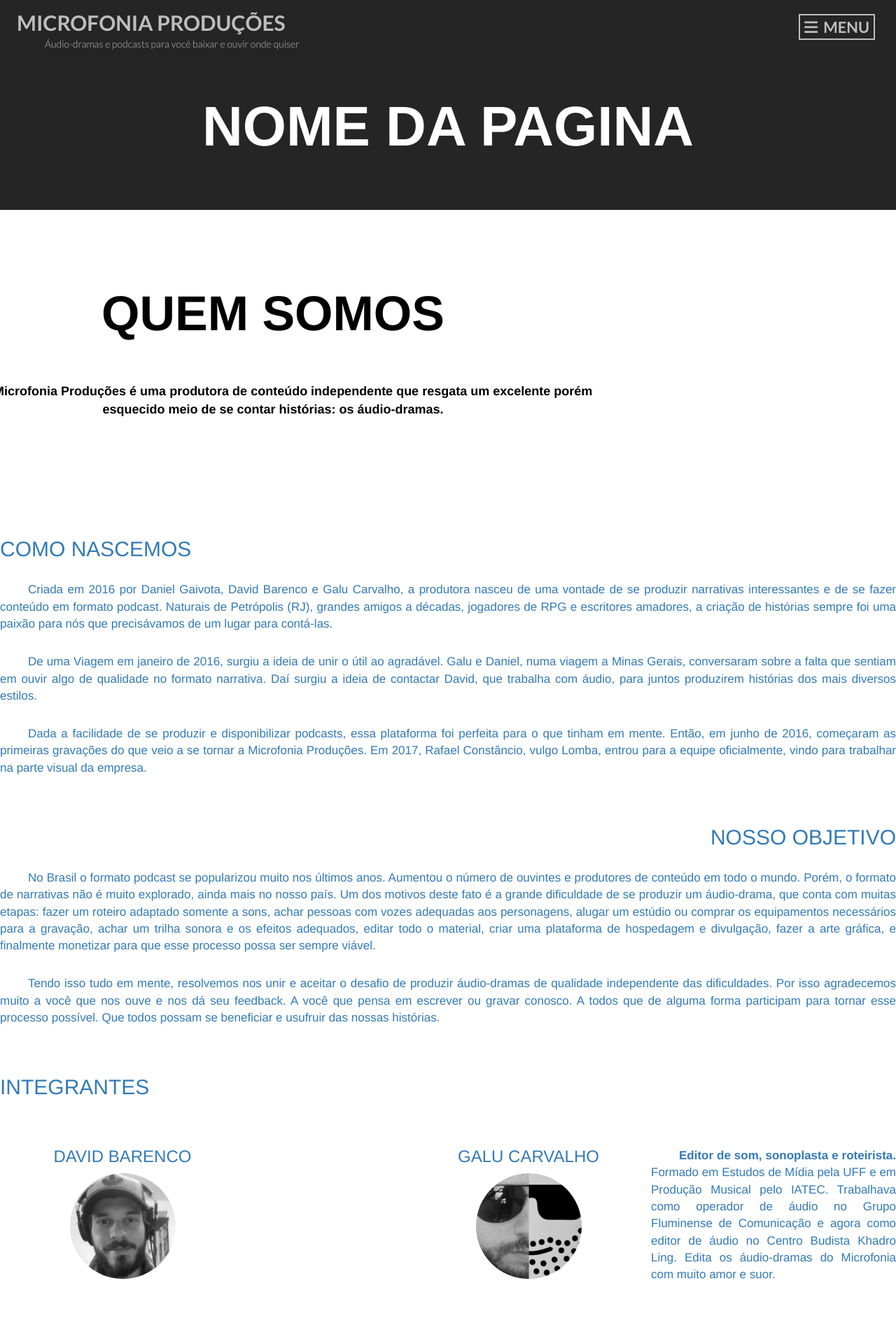
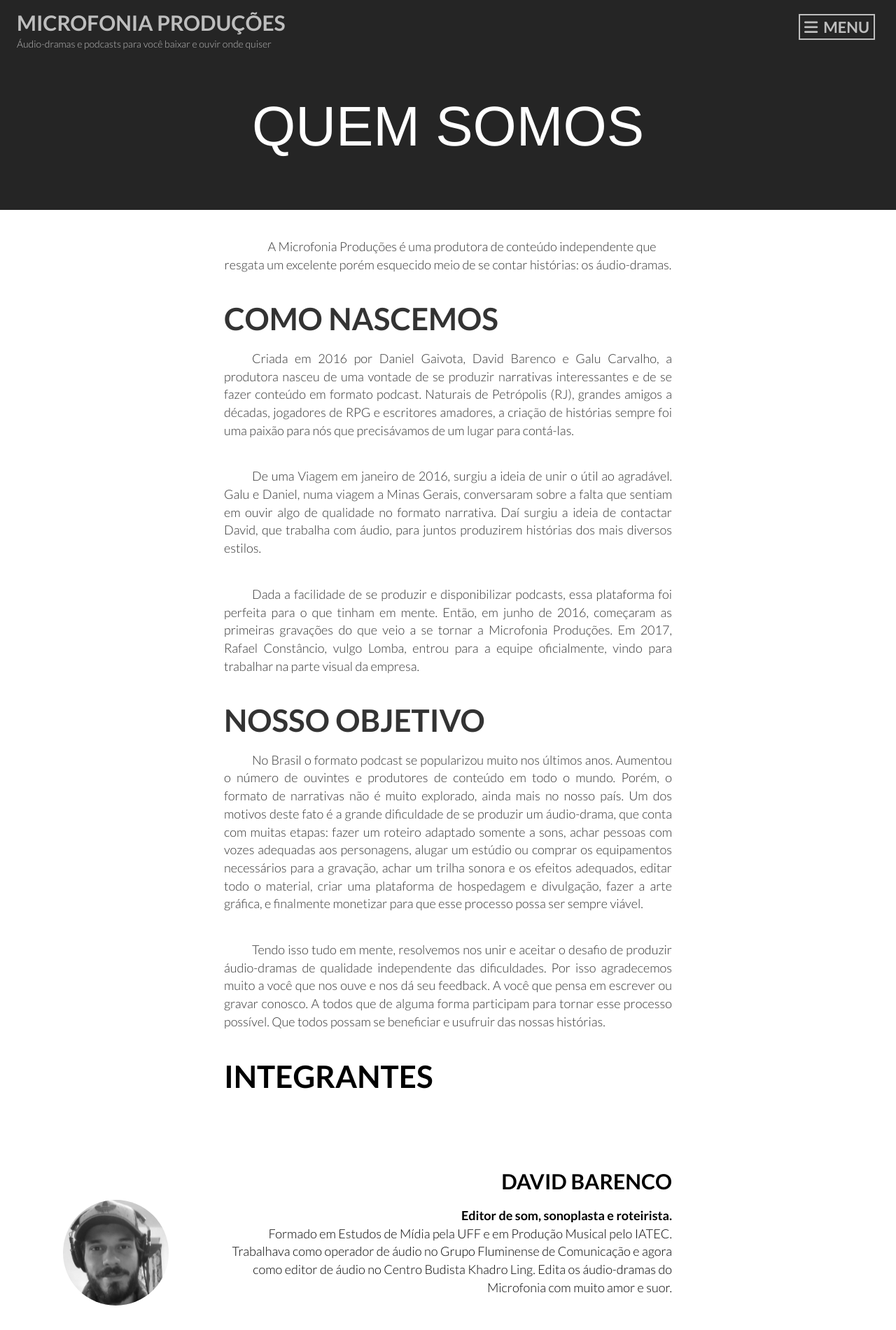
Before and after one commit to Microfonia/website, a Django app: page /quemsomos in a window 1280 px wide. Shown: the top 1901 px of the page at 70% size. Run offline with Django 3.2, Linux system fonts and the light colour scheme; some libraries are stand-ins or nearby versions.

Commit message:
new layout for the aboutus page

```diff
--- a/microfonia/static/microfonia/aboutus.css
+++ b/microfonia/static/microfonia/aboutus.css
@@ -1,41 +1,66 @@
-p {
-	padding-top: 20px;
-	text-align: justify;
+.aboutus {
+	width: 640px;
+	display: block;
+	margin: 0 auto;
+	margin-top: 40px;
+	margin-bottom: 100px;
+}
+
+
+.heading-font {
+	font-family: 'Lato', sans-serif;
+	font-weight: 700;
+	font-size: 44px;
+}
+
+.text-block p {
+	margin-bottom: 40px;
 	text-indent: 40px;
-	font-size: 17px;
+	font-size: 18px;
 }
-h1{
-	font-size: 70px;
-	font-weight: bold;
+
+.text-block h1{
 	margin-bottom: 40px;
 }
 
-h2{
-	padding-top: 50px;
+.text-block h2{
+	margin: 20px 0;
 }
 
 
-.right {
-	text-align: right;
+.about-subtitle {
+	text-align: center;
 }
 
 .char {
-	position: relative;
-	text-align: center;
+	margin-top: 20px;
 }
 #members {
 	position: relative;
-	height: 1150px;
 }
 
-.primeira {
-	width: 350px;
-	height: 200px;
-	float: left;
-	position: relative;
-	margin-top: 40px;
-	margin-bottom: 40px;
+.member {
+	display: inline-block;
+	padding-top:80px;
+}
 
+.member-font{
+	font-family: 'Lato', sans-serif;
+	font-weight: 700;
+	font-size: 30px;
+
+}
+
+.portrait-left {
+	position: absolute;
+    display: inherit;
+    left: -230;
+}
+
+.portrait-right {
+	position: absolute;
+    display: inherit;
+    right: -230;
 }
 
 .segunda {
@@ -47,3 +72,7 @@ h2{
 	margin-bottom: 40px;
 
 }
+
+.member p {
+	text-indent: 0;
+}
--- a/microfonia/static/microfonia/template.css
+++ b/microfonia/static/microfonia/template.css
@@ -84,6 +84,12 @@ body {
 	font-size: 14px;
 }
 
+.text-font {
+	font-family: 'Lato', sans-serif;
+	font-weight: 200;
+	font-size: 14px;
+}
+
 .home-title{
 	text-align: left;
 	padding-top: 16px;
@@ -112,6 +118,7 @@ body {
 .pagetitle-font{
 	font-size: 80px;
 }
+
 .nav ul{
 	margin-top: 45px;
 	margin-right: 200px;
@@ -135,6 +142,18 @@ body {
 
 .aligncenter {
 	text-align: center;
+}
+
+.alignleft{
+	text-align: left;
+}
+
+.alignright{
+	text-align: right;
+}
+
+.justify{
+	text-align: justify;
 }
 
 .grey-background {
@@ -173,13 +192,6 @@ body {
 	margin-top: 0;
 	font-size: 20px;
 }
-
-
-.text-font {
-	font-family: 'Raleway';
-	font-weight: normal;
-}
-
 
 .divisory-line {
 	width: 100%;
@@ -237,6 +249,10 @@ a{
 	color: #FFF;
 }
 
+.black-text {
+	color: #000;
+}
+
 .footer .nav {
 	min-width: 300px;
 }
--- a/microfonia/templates/aboutus.html
+++ b/microfonia/templates/aboutus.html
@@ -5,80 +5,91 @@
 
 {% block css %}<link rel="stylesheet" href="{% static 'microfonia/aboutus.css' %}" type="text/css" charset="utf-8"> {% endblock css%}
 
+{% block headertitle %}QUEM SOMOS{% endblock headertitle %}
+
 {% block conteudo %}
 
-<div id="first-element">
-<h1>QUEM SOMOS</h1>
-
-<p><strong>A Microfonia Produções é uma produtora de conteúdo independente que resgata um excelente porém esquecido meio de se contar histórias: os áudio-dramas.</strong></p>
+<div class="aboutus">
+	<div class="text-block black-textt justify">
+		<p class="text-size text-font about-subtitle">A Microfonia Produções é uma produtora de conteúdo independente que resgata um excelente porém esquecido meio de se contar histórias: os áudio-dramas.</p>
 	</div>
 
-<h2>COMO NASCEMOS</h2>
-<p>Criada em 2016 por Daniel Gaivota, David Barenco e Galu Carvalho, a produtora nasceu de uma vontade de se produzir narrativas interessantes e de se fazer conteúdo em formato podcast. Naturais de Petrópolis (RJ), grandes amigos a décadas, jogadores de RPG e escritores amadores, a criação de histórias sempre foi uma paixão para nós que precisávamos de um lugar para contá-las.</p>
-<p>De uma Viagem em janeiro de 2016, surgiu a ideia de unir o útil ao agradável. Galu e Daniel, numa viagem a Minas Gerais, conversaram sobre a falta que sentiam em ouvir algo de qualidade no formato narrativa. Daí surgiu a ideia de contactar David, que trabalha com áudio, para juntos produzirem histórias dos mais diversos estilos.</p>
-<p>Dada a facilidade de se produzir e disponibilizar podcasts, essa plataforma foi perfeita para o que tinham em mente. Então, em junho de 2016, começaram as primeiras gravações do que veio a se tornar a Microfonia Produções. Em 2017, Rafael Constâncio, vulgo Lomba, entrou para a equipe oficialmente, vindo para trabalhar na parte visual da empresa.</p>
+	<div class="text-block black-textt justify">
+		<h2 class="heading-font">COMO NASCEMOS </h2>
+		<p class="text-size text-font">Criada em 2016 por Daniel Gaivota, David Barenco e Galu Carvalho, a produtora nasceu de uma vontade de se produzir narrativas interessantes e de se fazer conteúdo em formato podcast. Naturais de Petrópolis (RJ), grandes amigos a décadas, jogadores de RPG e escritores amadores, a criação de histórias sempre foi uma paixão para nós que precisávamos de um lugar para contá-las.</p>
+		<p class="text-size text-font">De uma Viagem em janeiro de 2016, surgiu a ideia de unir o útil ao agradável. Galu e Daniel, numa viagem a Minas Gerais, conversaram sobre a falta que sentiam em ouvir algo de qualidade no formato narrativa. Daí surgiu a ideia de contactar David, que trabalha com áudio, para juntos produzirem histórias dos mais diversos estilos.</p>
+		<p class="text-size text-font">Dada a facilidade de se produzir e disponibilizar podcasts, essa plataforma foi perfeita para o que tinham em mente. Então, em junho de 2016, começaram as primeiras gravações do que veio a se tornar a Microfonia Produções. Em 2017, Rafael Constâncio, vulgo Lomba, entrou para a equipe oficialmente, vindo para trabalhar na parte visual da empresa.</p>
+	</div>
+	<div class="text-block black-textt justify">
+		<h2 class="heading-font right" right">NOSSO OBJETIVO</h2>
+		<p class="text-size text-font">No Brasil o formato podcast se popularizou muito nos últimos anos. Aumentou o número de ouvintes e produtores de conteúdo em todo o mundo. Porém, o formato de narrativas não é muito explorado, ainda mais no nosso país. Um dos motivos deste fato é a grande dificuldade de se produzir um áudio-drama, que conta com muitas etapas: fazer um roteiro adaptado somente a sons, achar pessoas com vozes adequadas aos personagens, alugar um estúdio ou comprar os equipamentos necessários para a gravação, achar um trilha sonora e os efeitos adequados, editar todo o material, criar uma plataforma de hospedagem e divulgação, fazer a arte gráfica, e finalmente monetizar para que esse processo possa ser sempre viável.</p>
+		<p class="text-size text-font">Tendo isso tudo em mente, resolvemos nos unir e aceitar o desafio de produzir áudio-dramas de qualidade independente das dificuldades. Por isso agradecemos muito a você que nos ouve e nos dá seu feedback. A você que pensa em escrever ou gravar conosco. A todos que de alguma forma participam para tornar esse processo possível. Que todos possam se beneficiar e usufruir das nossas histórias.</p>
+	</div>
 
-<h2 class="right">NOSSO OBJETIVO</h2>
-<p>No Brasil o formato podcast se popularizou muito nos últimos anos. Aumentou o número de ouvintes e produtores de conteúdo em todo o mundo. Porém, o formato de narrativas não é muito explorado, ainda mais no nosso país. Um dos motivos deste fato é a grande dificuldade de se produzir um áudio-drama, que conta com muitas etapas: fazer um roteiro adaptado somente a sons, achar pessoas com vozes adequadas aos personagens, alugar um estúdio ou comprar os equipamentos necessários para a gravação, achar um trilha sonora e os efeitos adequados, editar todo o material, criar uma plataforma de hospedagem e divulgação, fazer a arte gráfica, e finalmente monetizar para que esse processo possa ser sempre viável.</p>
-<p>Tendo isso tudo em mente, resolvemos nos unir e aceitar o desafio de produzir áudio-dramas de qualidade independente das dificuldades. Por isso agradecemos muito a você que nos ouve e nos dá seu feedback. A você que pensa em escrever ou gravar conosco. A todos que de alguma forma participam para tornar esse processo possível. Que todos possam se beneficiar e usufruir das nossas histórias.</p>
 
-<h2>INTEGRANTES</h2>
+
+
 	<div id="members">
-	<div class="primeira">
-		<div class="char">
-		<h3>DAVID BARENCO</h3>
+		<h2 class="heading-font black-text">INTEGRANTES</h2>
+
+		<div class="member alignright">
+			<div class="text-block black-text"">
+				<h3 class="member-font alignright">DAVID BARENCO</h3>
+				<div class="portrait-left">
 					<img id="david" class=" fixed wp-image-147 alignleft" style="border-radius:50%;" src="{% static 'microfonia/img/myphoto.jpeg' %}" alt="Barenco" width="151" height="151" />
 				</div>
 			</div>
-
-	<div class="segunda">
+			<div class="text-block black-text">
 				<div class="char">
-		<p><strong>Editor de som, sonoplasta e roteirista.</strong>
+					<p class="text-size text-font alignright"><strong>Editor de som, sonoplasta e roteirista.</strong><br/>
 					Formado em Estudos de Mídia pela UFF e em Produção Musical pelo IATEC. Trabalhava como operador de áudio no Grupo Fluminense de Comunicação e agora como editor de áudio no Centro Budista Khadro Ling. Edita os áudio-dramas do Microfonia com muito amor e suor.</p>
 				</div>
 			</div>
+		</div>
 
-	<div class="segunda">
+		<div class="member alignleft">
+			<div class="text-block black-text">
+				<h3 class="member-font alignleft">GALU CARVALHO</h3>
+				<div class="portrait-right">
+					<img id="galu" class=" fixed wp-image-147 alignright" style="border-radius:50%;" src="{% static 'microfonia/img/myphoto2.jpeg' %}"  alt="Galu" width="151" height="151" />
+				</div>
+			</div>
+			<div class="text-block black-text">
 				<div class="char">
-			<a href="#">
-			<h3>GALU CARVALHO</h3>
-			<img id="galu" class=" fixed wp-image-147 alignright" style="border-radius:50%;" src="{% static 'microfonia/img/myphoto2.jpeg' %}"  alt="Galu" width="151" height="151" />
-			</a>
+					<p class="text-size text-font alignleft"><strong> Diretor, ator e principalmente roteirista</strong><br/>
+					Dono e professor no Galu Carvalho - Super English. Também atua como herói mascarado (quando o mundo precisa).</p>
+				</div>
 			</div>
 		</div>
 
-	<div class="primeira">
+		<div class="member">
+			<div class="text-block black-text">
+				<h3 class="member-font alignright">DANIEL GAIVOTA</h3>
+				<div class="portrait-left">
+					<img id="david" class=" fixed wp-image-147 alignleft" style="border-radius:50%;" src="{% static 'microfonia/img/myphoto3.jpeg' %}"  alt="Barenco" width="151" height="151" />
+				</div>
+			</div>
+			<div class="text-block black-text">
 				<div class="char">
-			<p><strong> Diretor, ator e principalmente roteirista</strong>
-			Dono e professor no Galu Carvalho - Super English. Também atua como herói mascarado (quando o mundo precisa).</p>
+					<p class="text-size text-font alignright"><strong>Roteirista e produtor</strong><br/>
+					Filósofo, escritor e educador, se envolve com mais projetos do que o tempo permite. Atualmente é diretor de uma escola no Rio de Janeiro que forma editores, programadores e roteiristas no Ensino Médio. Está apaixonado há muito tempo pelas tangerinas, jabuticabas e pelo mar, e sempre sonha um pouco antes de ir dormir.</p>
+				</div>
 			</div>
 		</div>
 
-	<div class="primeira">
-		<div class="char">
-			<h3>DANIEL GAIVOTA</h3>
-			<img id="david" class=" fixed wp-image-147 alignleft" style="border-radius:50%;" src="{% static 'microfonia/img/myphoto3.jpeg' %}"  alt="Barenco" width="151" height="151" />
+		<div class="member">
+			<div class="text-block black-text">
+				<h3 class="member-font alignleft">RAFAEL "LOMBA' CONSTÂNCIO</h3>
+				<div class="portrait-right">
+					<img id="lomba" class=" fixed wp-image-147" style="border-radius:50%;" src="{% static 'microfonia/img/myphoto4.jpeg' %}"  alt="Lomba" width="151" height="151" />
 				</div>
 			</div>
-
-	<div class="segunda">
+			<div class="text-block black-text ">
 				<div class="char">
-			<p><strong>Roteirista e produtor</strong>
-			Filósofo, escritor e educador, se envolve com mais projetos do que o tempo permite. Atualmente é diretor de uma escola no Rio de Janeiro que forma editores, programadores e roteiristas no Ensino Médio. Está apaixonado há muito tempo pelas tangerinas, jabuticabas e pelo mar, e sempre sonha um pouco antes de ir dormir.</p>
+					<p class="text-size text-font alignleft"><strong> Publicitário, diretor de arte e ninja full-time. </strong><br/>
+					Atualmente trabalha com produção e edição de vídeos para o YouTube e outras plataformas. Baixista amador, ama música e de vez em quando toca rock por aí..</p>
 				</div>
 			</div>
-
-	<div class="segunda">
-		<div class="char">
-			<h3>RAFAEL "LOMBA' CONSTÂNCIO</h3>
-			<img id="lomba" class=" fixed wp-image-147 alignright" style="border-radius:50%;" src="{% static 'microfonia/img/myphoto4.jpeg' %}"  alt="Lomba" width="151" height="151" />
-			</div>
-	</div>
-
-	<div class="primeira">
-		<div class="char">
-		<p><strong> Publicitário, diretor de arte e ninja full-time. </strong>
-		Atualmente trabalha com produção e edição de vídeos para o YouTube e outras plataformas. Baixista amador, ama música e de vez em quando toca rock por aí..</p>
 		</div>
 	</div>
 </div>
--- a/microfonia/templates/base.html
+++ b/microfonia/templates/base.html
@@ -33,7 +33,7 @@
 		</div>
 
 		<div>
-			<h1 class="pagetitle-font aligncenter page-title white-text">{% block headertitle %}NOME DA PAGINA{% endblock headertitle %}</h1>
+			<h1 class="pagetitle-font aligncenter page-title white-text">{% block headertitle %}{% endblock headertitle %}</h1>
 		</div>
 
 	</header>
@@ -46,16 +46,15 @@
 				<hr class="grey-line">
 				<li><a class="default-link" href="{% url 'series' %}">SÉRIES</a></li>
 				<hr class="grey-line">
-				<li><a href="{% url 'quemsomos' %}">QUEM SOMOS</li>
+				<li><a class="default-link" href="{% url 'quemsomos' %}">QUEM SOMOS</a></li>
 				<hr class="grey-line">
-				<li><a href="{% url 'contato' %}">CONTATO</li>
+				<li><a class="default-link" href="{% url 'contato' %}">CONTATO</a></li>
 			</ul>
 		</nav>
 	</div>
 
 
 	<div id="feed">
-		<div>
 		{% block conteudo %}{% endblock conteudo%}
 	</div>
 
@@ -69,8 +68,8 @@
 
 		</div>
 		<p class="white-text button-font">&copy; 2016 Microfonia Produções</p>
-		<footer>
-	</div>
+	</footer>
+
 </body>
 
 <script src="{% static 'microfonia/jquery/jquery-3.2.1.min.js' %}"></script>
```
Lines whose indentation alone changed are shown as unchanged.
